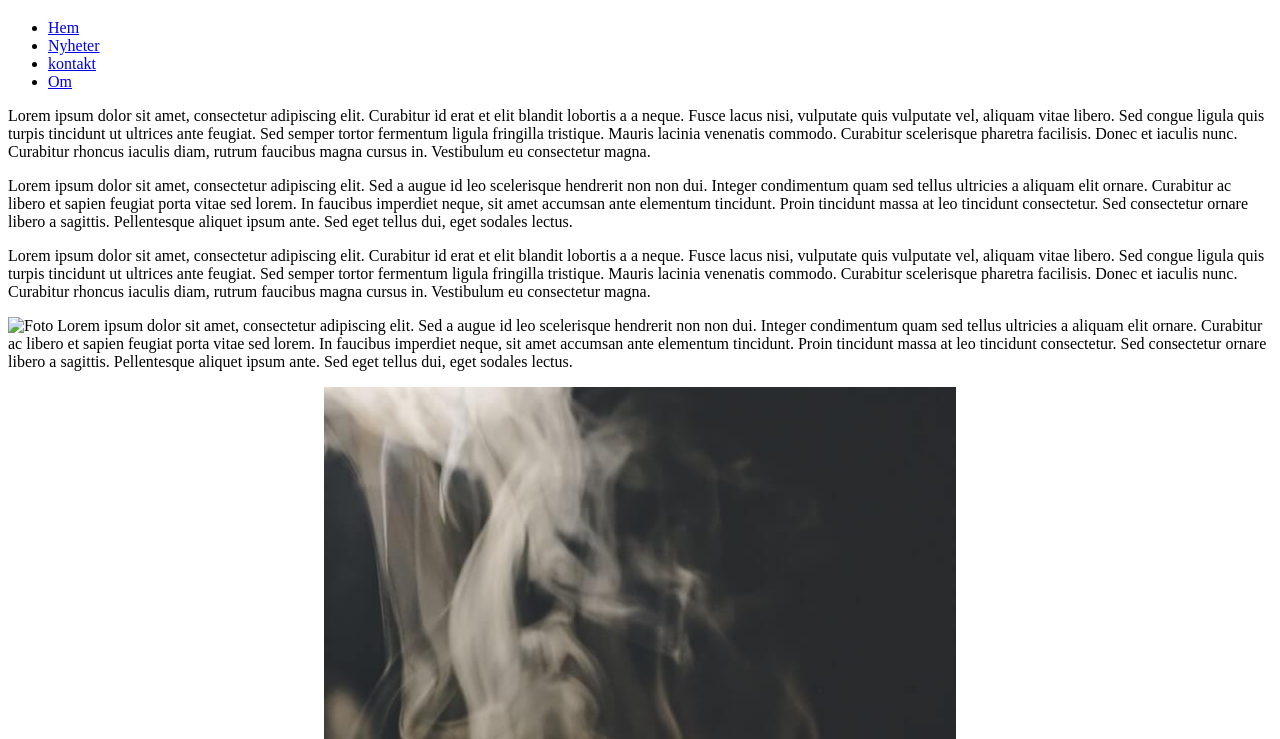
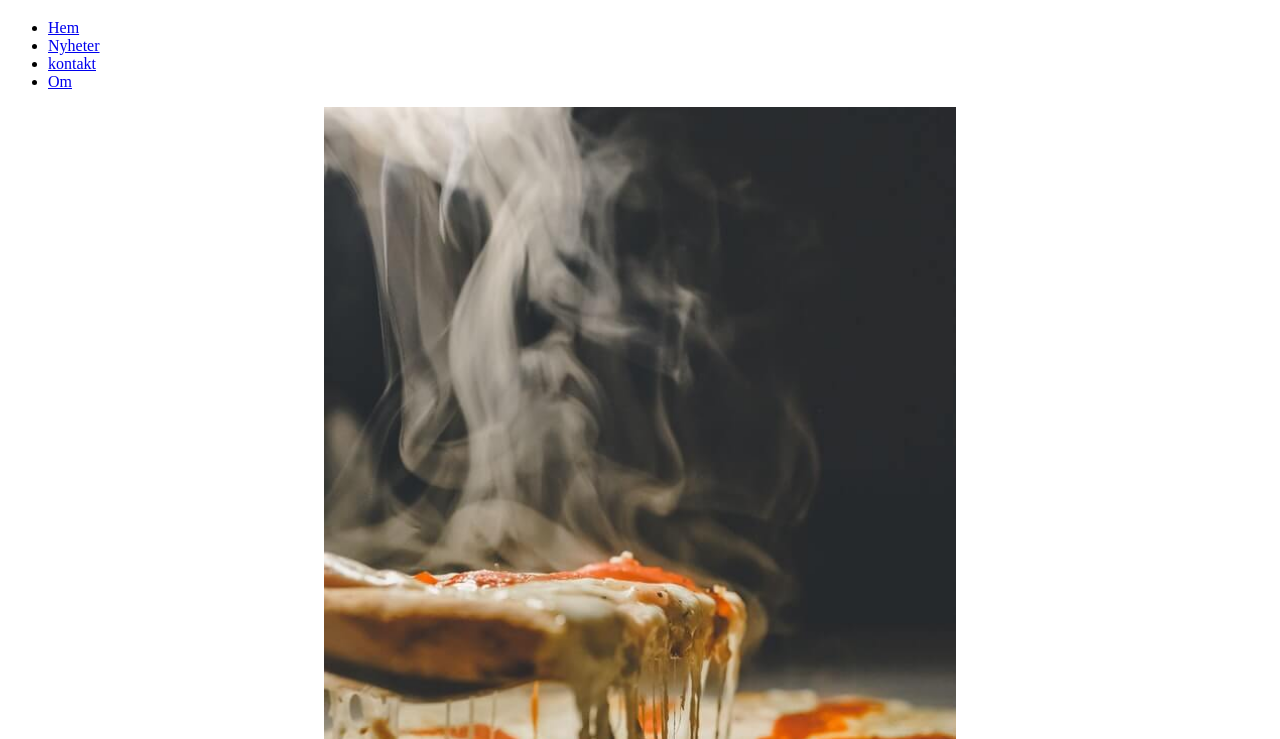
Before and after one commit to FishCoder69/SidaJS, a plain HTML site: page index.html in a window 1280 px wide. Shown: the part 61-800 px from the top of the page. Drawn offline with Linux system fonts and the light colour scheme.

Commit message:
Add files via upload

```diff
--- a/index.html
+++ b/index.html
@@ -43,82 +43,6 @@
 
     <div class="leftcol">
 
-      <p>
-
-      Lorem ipsum dolor sit amet, consectetur adipiscing elit. Curabitur id erat
-
-      et elit blandit lobortis a a neque. Fusce lacus nisi, vulputate quis vulputate
-
-      vel, aliquam vitae libero. Sed congue ligula quis turpis tincidunt ut
-
-      ultrices ante feugiat. Sed semper tortor fermentum ligula fringilla tristique.
-
-      Mauris lacinia venenatis commodo. Curabitur scelerisque pharetra facilisis.
-
-      Donec et iaculis nunc. Curabitur rhoncus iaculis diam, rutrum faucibus
-
-      magna cursus in. Vestibulum eu consectetur magna.
-
-      </p>
-
-      <p>
-
-        Lorem ipsum dolor sit amet, consectetur adipiscing elit. Sed a augue id
-
-        leo scelerisque hendrerit non non dui. Integer condimentum quam sed tellus
-
-        ultricies a aliquam elit ornare. Curabitur ac libero et sapien feugiat
-
-        porta vitae sed lorem. In faucibus imperdiet neque, sit amet accumsan
-
-        ante elementum tincidunt. Proin tincidunt massa at leo tincidunt consectetur.
-
-        Sed consectetur ornare libero a sagittis. Pellentesque aliquet ipsum ante.
-
-        Sed eget tellus dui, eget sodales lectus.
-
-      </p>
-
-    </div><!--leftcol slutar-->
-
-    <div class="rightcol">
-
-      <p>
-
-        Lorem ipsum dolor sit amet, consectetur adipiscing elit. Curabitur id erat
-
-        et elit blandit lobortis a a neque. Fusce lacus nisi, vulputate quis vulputate
-
-        vel, aliquam vitae libero. Sed congue ligula quis turpis tincidunt ut
-
-        ultrices ante feugiat. Sed semper tortor fermentum ligula fringilla tristique.
-
-        Mauris lacinia venenatis commodo. Curabitur scelerisque pharetra facilisis.
-
-        Donec et iaculis nunc. Curabitur rhoncus iaculis diam, rutrum faucibus
-
-        magna cursus in. Vestibulum eu consectetur magna.
-
-      </p>
-
-      <p><img src="img/andreas.jpg" height="300" width="201" alt="Foto" />
-
-        Lorem ipsum dolor sit amet, consectetur adipiscing elit. Sed a augue id
-
-        leo scelerisque hendrerit non non dui. Integer condimentum quam sed tellus
-
-        ultricies a aliquam elit ornare. Curabitur ac libero et sapien feugiat
-
-        porta vitae sed lorem. In faucibus imperdiet neque, sit amet accumsan
-
-        ante elementum tincidunt. Proin tincidunt massa at leo tincidunt consectetur.
-
-        Sed consectetur ornare libero a sagittis. Pellentesque aliquet ipsum ante.
-
-        Sed eget tellus dui, eget sodales lectus.
-
-      </p>
-
       <div class="push"></div>
 
 
```
